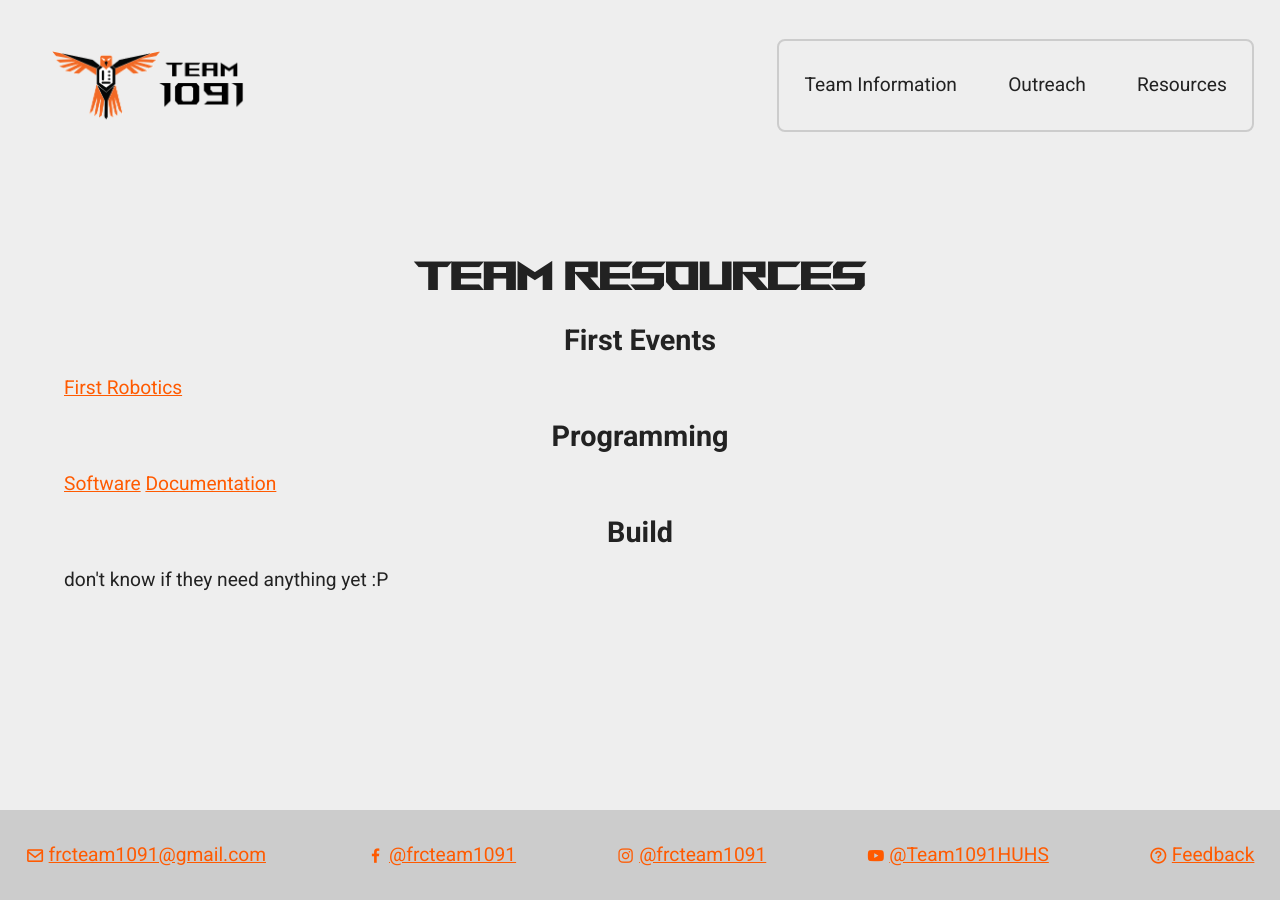
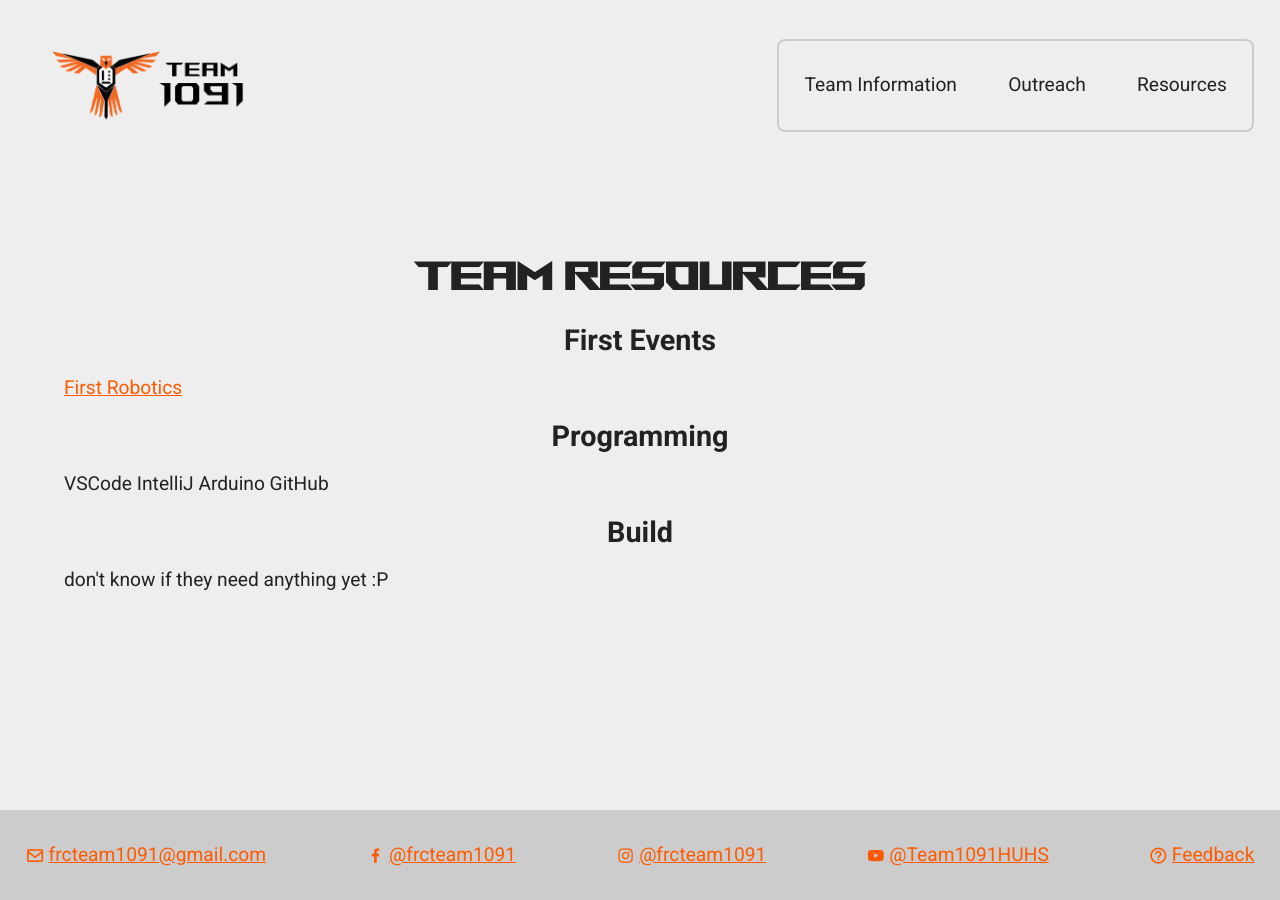
Before and after one commit to Team1091/team1091.github.io, a Jekyll site: the page built from resources/index.html, in a window 1280 px wide. Built offline with Jekyll 4.4.1, drawn with Linux system fonts in a browser that asks for light colours.

Commit message:
buildSeason.html

```diff
--- a/buildSeason.html
+++ b/buildSeason.html
@@ -49,11 +49,7 @@
 <div class="container-fluid px-0">
     <div class="row">
         <div class="col-6">
-            <img src="/images/1_19 - 1_25 2024-2025 Facebook (1).png
-201 KB
-
-
-" class="img-fluid  w-100" alt="Updates from week three"/>
+            <img src="/images/1_19 - 1_25 2024-2025 Facebook (1).png" class="img-fluid  w-100" alt="Updates from week three"/>
         </div>
         <div class="col-6">
             <img src="/images/1_19 - 1_25 2024-2025 Facebook.png" class="img-fluid  w-100" alt="Updates from week three"/>
--- a/resources/index.html
+++ b/resources/index.html
@@ -4,7 +4,9 @@
 <h2>First Events</h2>
 <a href="https://www.firstinspires.org/resource-library/frc/event-experience">First Robotics</a>
 <h2>Programming</h2>
-<a href="software">Software</a>
-<a href="docs">Documentation</a>
+VSCode
+IntelliJ
+Arduino
+GitHub
 <h2>Build</h2>
 <p>don't know if they need anything yet :P</p>
```
